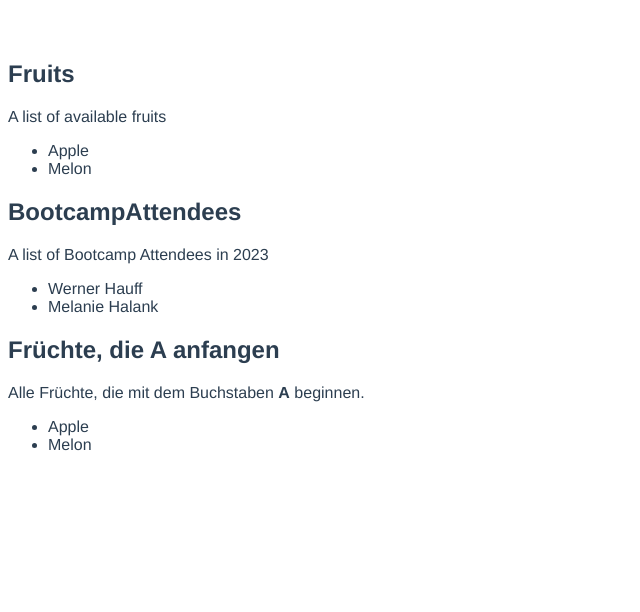
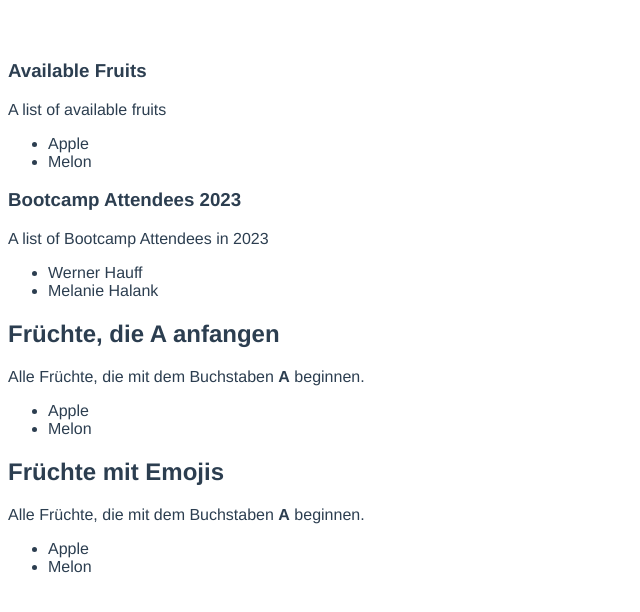
Before and after one commit to kiraGit67/base-list-slots, a Vue app: page / in a window 1280 px wide. Shown: the top 612 px of the page, without its empty margins (0-640 px from the left). Built offline with nearby package versions, Linux system fonts and the light colour scheme.

Commit message:
adds named slot into BaseList.vue and implements it within App.vue

```diff
--- a/src/App.vue
+++ b/src/App.vue
@@ -1,15 +1,23 @@
 <template>
-  <BaseList :headline="fruitsList.headline" :listItems="fruitsList.data">{{
-    fruitsList.introText
-  }}</BaseList>
+  <BaseList :headline="fruitsList.headline" :listItems="fruitsList.data">
+    <template v-slot:header
+      ><h3>Available {{ fruitsList.headline }}</h3></template
+    >
+    {{ fruitsList.introText }}
+  </BaseList>
 
-  <BaseList
-    :headline="attendeesList.headline"
-    :listItems="attendeesList.data"
-    >{{ attendeesList.introText }}</BaseList
-  >
+  <BaseList :headline="attendeesList.headline" :listItems="attendeesList.data">
+    <template v-slot:header
+      ><h3>{{ attendeesList.headline }} 2023</h3>
+    </template>
+    {{ attendeesList.introText }}
+  </BaseList>
 
   <base-list headline="Früchte, die A anfangen" :listItems="fruitsList.data"
+    >Alle Früchte, die mit dem Buchstaben <strong>A</strong> beginnen.
+  </base-list>
+
+  <base-list headline="Früchte mit Emojis" :listItems="fruitsList.data"
     >Alle Früchte, die mit dem Buchstaben <strong>A</strong> beginnen.
   </base-list>
 </template>
@@ -41,7 +49,7 @@ export default {
         ],
       },
       attendeesList: {
-        headline: "BootcampAttendees",
+        headline: "Bootcamp Attendees",
         introText: "A list of Bootcamp Attendees in 2023",
         data: [
           {
```
